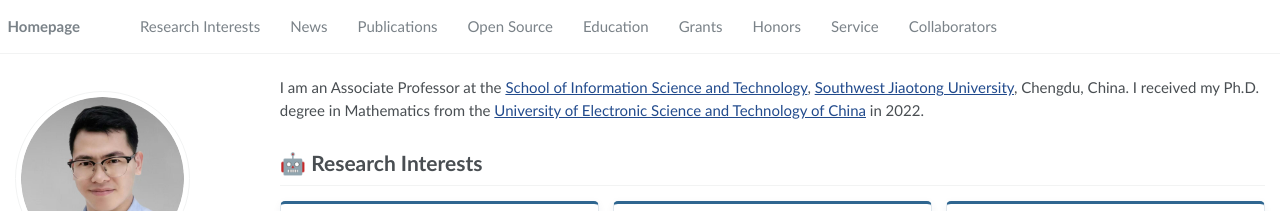
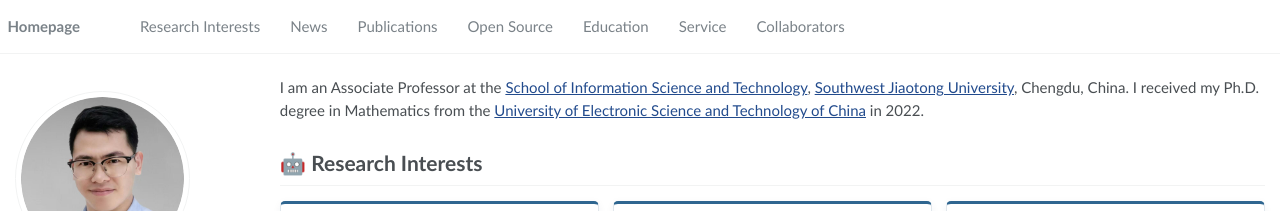
Before and after one commit to YuBangZheng/yubangzheng.github.io, a Jekyll site: the page built from pages/about.md, in a window 1280 px wide. Shown: the top 211 px of the page. Built offline with Jekyll 4.4.1, drawn with Linux system fonts in a browser that asks for light colours.

Commit message:
Update navigation.yml

```diff
--- a/_data/navigation.yml
+++ b/_data/navigation.yml
@@ -15,12 +15,6 @@ main:
   - title: "Education"
     url: "/#education"
 
-  - title: "Grants"
-    url: "/#grants"
-
-  - title: "Honors"
-    url: "/#honors"
-
   - title: "Service"
     url: "/#service"
 
```
